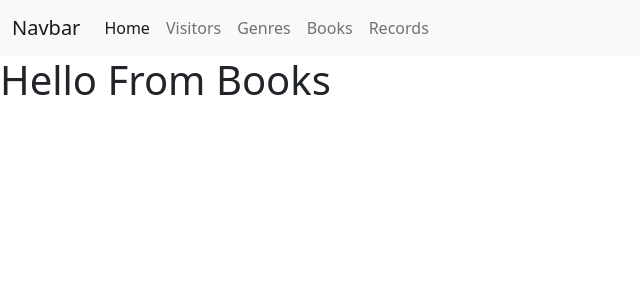
After one commit to YuraKrulik/test-assignment, a PHP site: template views/books.php in a window 1280 px wide. The commit adds this page. Shown: the top 300 px of the page, without its empty margins (0-640 px from the left). Run offline with PHP 8.4, Linux system fonts and the light colour scheme; the template is opened without the code that fills it, so the values that code supplies are empty.

Commit message:
added routing library, basic routes,Controller method for rendering view inside of layout

```diff
--- a/composer.json
+++ b/composer.json
@@ -11,5 +11,7 @@
             "email": "yurii.krulik@gmail.com"
         }
     ],
-    "require": {}
+    "require": {
+        "bramus/router": "~1.6"
+    }
 }
--- /dev/null
+++ b/views/books.php
@@ -0,0 +1 @@
+<h1>Hello From Books</h1>
--- /dev/null
+++ b/views/genres.php
@@ -0,0 +1 @@
+<h1>Hello From Genres</h1>
--- /dev/null
+++ b/views/layouts/main.php
@@ -0,0 +1,44 @@
+<!doctype html>
+<html lang="en">
+<head>
+    <meta charset="utf-8">
+    <meta name="viewport" content="width=device-width, initial-scale=1">
+    <title>Bootstrap demo</title>
+    <link href="https://cdn.jsdelivr.net/npm/bootstrap@5.2.3/dist/css/bootstrap.min.css" rel="stylesheet" integrity="sha384-rbsA2VBKQhggwzxH7pPCaAqO46MgnOM80zW1RWuH61DGLwZJEdK2Kadq2F9CUG65" crossorigin="anonymous">
+</head>
+<body>
+
+<nav class="navbar navbar-expand-lg bg-light">
+    <div class="container-fluid">
+        <a class="navbar-brand" href="#">Navbar</a>
+        <button class="navbar-toggler" type="button" data-bs-toggle="collapse" data-bs-target="#navbarSupportedContent" aria-controls="navbarSupportedContent" aria-expanded="false" aria-label="Toggle navigation">
+            <span class="navbar-toggler-icon"></span>
+        </button>
+        <div class="collapse navbar-collapse" id="navbarSupportedContent">
+            <ul class="navbar-nav me-auto mb-2 mb-lg-0">
+                <li class="nav-item">
+                    <a class="nav-link active" aria-current="page" href="/">Home</a>
+                </li>
+                <li class="nav-item">
+                    <a class="nav-link" href="/visitors">Visitors</a>
+                </li>
+                <li class="nav-item">
+                    <a class="nav-link" href="/genres">Genres</a>
+                </li>
+                <li class="nav-item">
+                    <a class="nav-link" href="/books">Books</a>
+                </li>
+                <li class="nav-item">
+                    <a class="nav-link" href="/records">Records</a>
+                </li>
+            </ul>
+
+        </div>
+    </div>
+</nav>
+<div>
+    <?php echo($content) ?>
+</div>
+<script src="https://cdn.jsdelivr.net/npm/bootstrap@5.2.3/dist/js/bootstrap.bundle.min.js" integrity="sha384-kenU1KFdBIe4zVF0s0G1M5b4hcpxyD9F7jL+jjXkk+Q2h455rYXK/7HAuoJl+0I4" crossorigin="anonymous"></script>
+</body>
+</html>
--- /dev/null
+++ b/views/records.php
@@ -0,0 +1 @@
+<h1>Hello From Records</h1>
--- /dev/null
+++ b/views/visitors.php
@@ -0,0 +1 @@
+<h1>Hello From Visitors</h1>
```
Also changed, not shown: controllers/BooksController.php (added, +15 -0 lines), controllers/GenresController.php (added, +15 -0 lines), controllers/RecordsController.php (added, +15 -0 lines), controllers/VisitorsController.php (added, +13 -0 lines), core/Controller.php (added, +23 -0 lines), core/Model.php (added, +10 -0 lines), public/index.php (+13 -2 lines), 1 other file.
